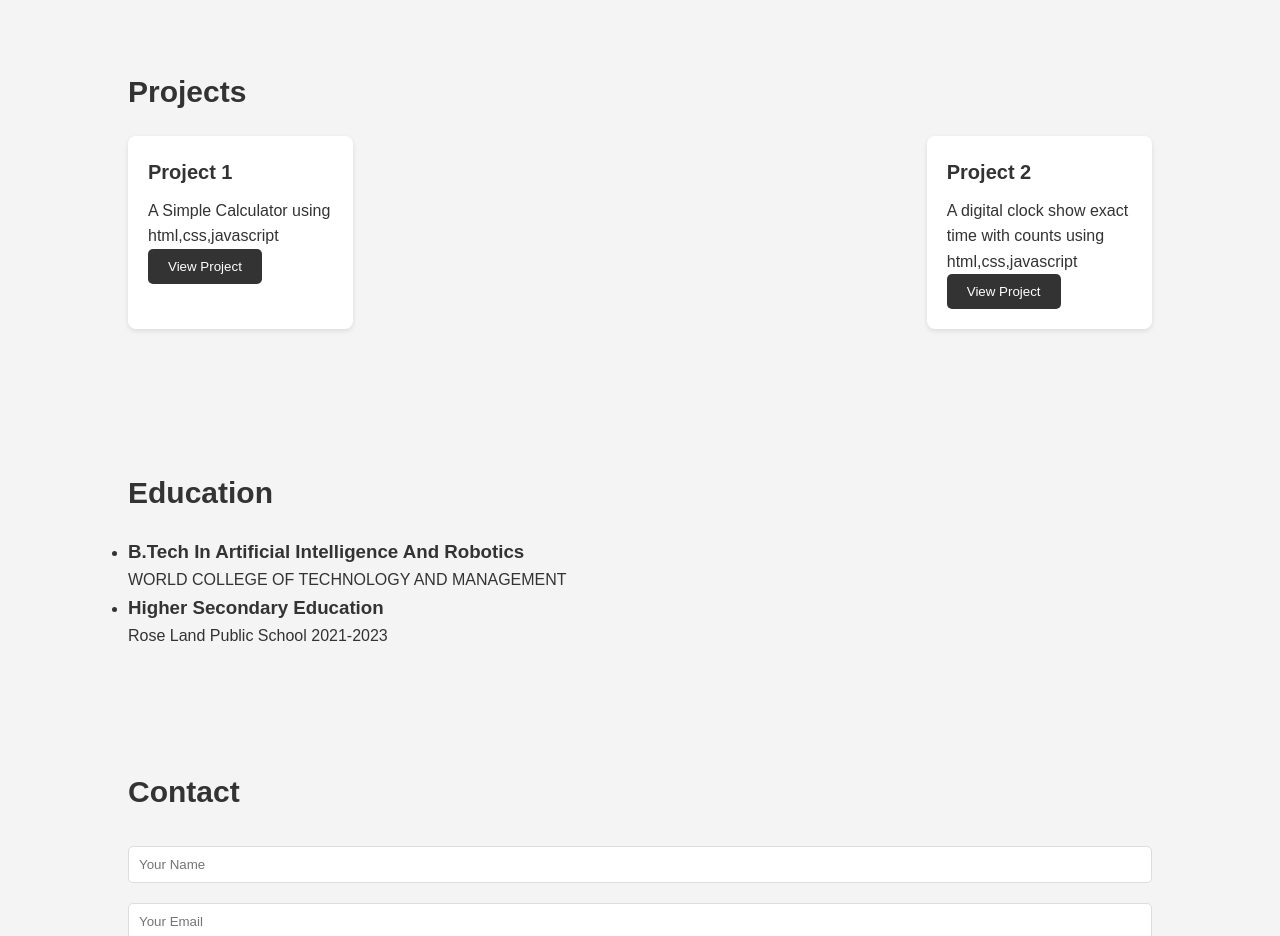
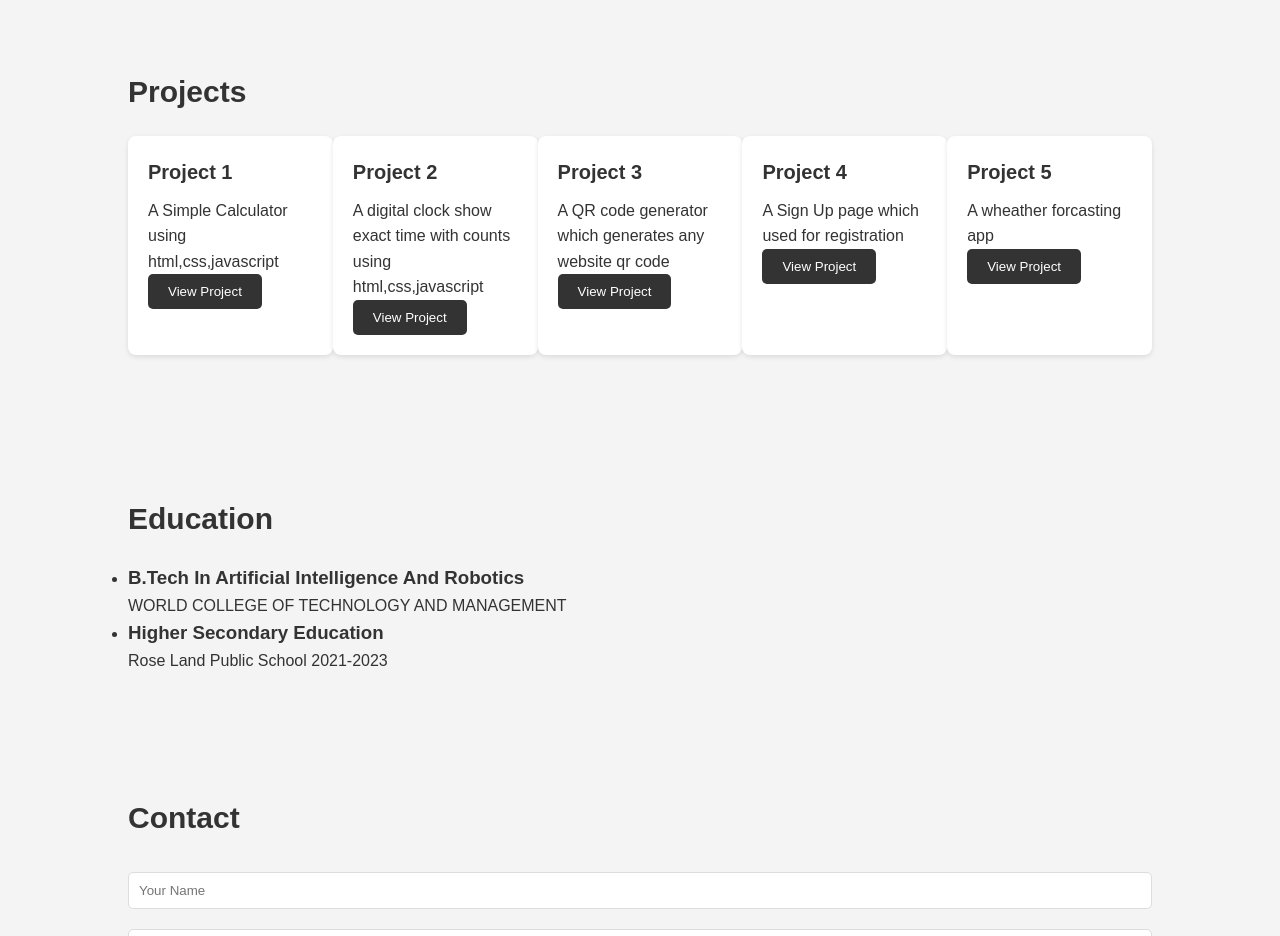
Before and after one commit to UPENDER2493/portfolio, a plain HTML site: page index.html in a window 1280 px wide. Shown: the part 780-1716 px from the top of the page. Drawn offline with Linux system fonts and the light colour scheme.

Commit message:
Update index.html

```diff
--- a/index.html
+++ b/index.html
@@ -187,12 +187,27 @@ footer {
                 <div class="project-card">
                     <h3>Project 1</h3>
                     <p>A Simple Calculator using html,css,javascript</p>
-                    <button onclick="viewProject('')">View Project</button>
+                    <button onclick="viewProject('portfolio/codes/calculator.html')">View Project</button>
                 </div>
                 <div class="project-card">
                     <h3>Project 2</h3>
                     <p>A digital clock show exact time with counts using html,css,javascript</p>
-                    <button onclick="viewProject('https://github.com/username/project2')">View Project</button>
+                    <button onclick="viewProject('portfolio/codes/clock.html')">View Project</button>
+                </div>
+                 <div class="project-card">
+                    <h3>Project 3</h3>
+                    <p>A QR code generator which generates any website qr code</p>
+                    <button onclick="viewProject('portfolio/codes/QR.html')">View Project</button>
+                </div>
+                 <div class="project-card">
+                    <h3>Project 4</h3>
+                    <p>A Sign Up page which used for registration</p>
+                    <button onclick="viewProject('portfolio/codes/registration.html')">View Project</button>
+                </div>
+                 <div class="project-card">
+                    <h3>Project 5</h3>
+                    <p>A wheather forcasting app </p>
+                    <button onclick="viewProject('portfolio/codes/WHEATHER.html')">View Project</button>
                 </div>
             </div>
         </div>
```
